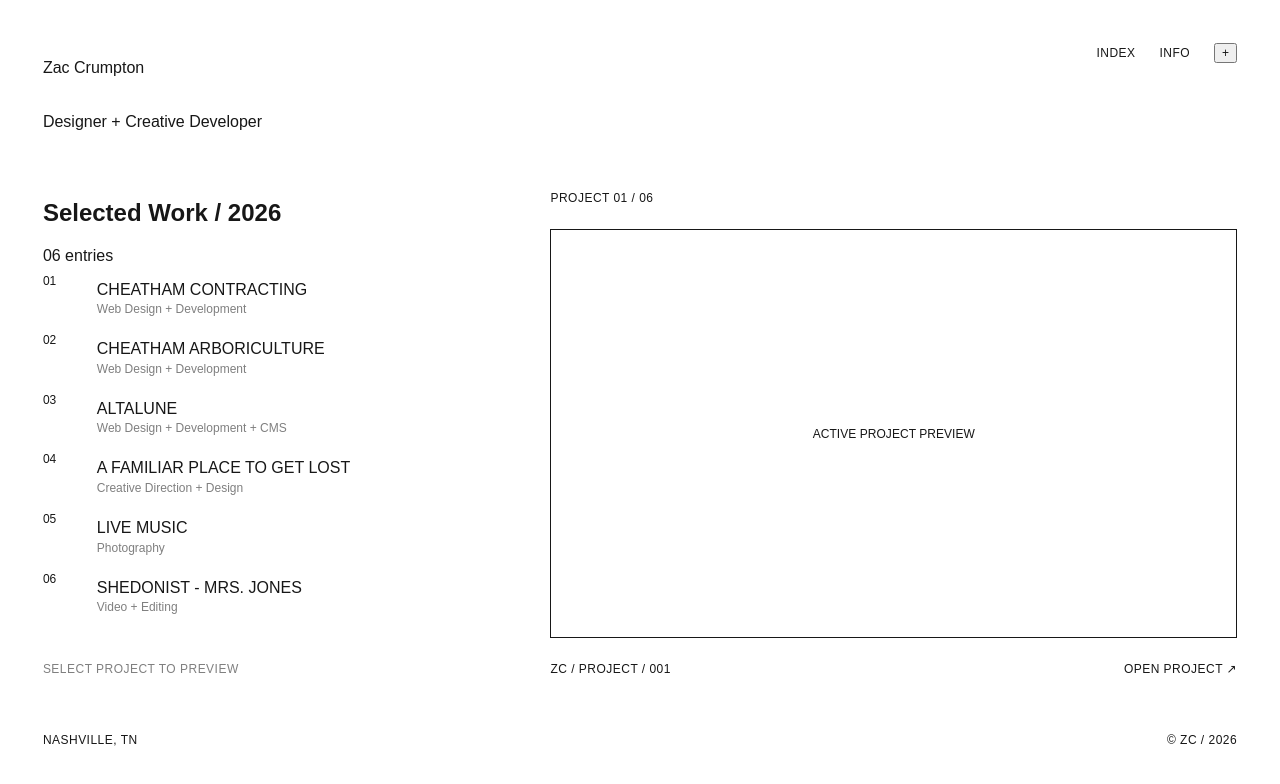
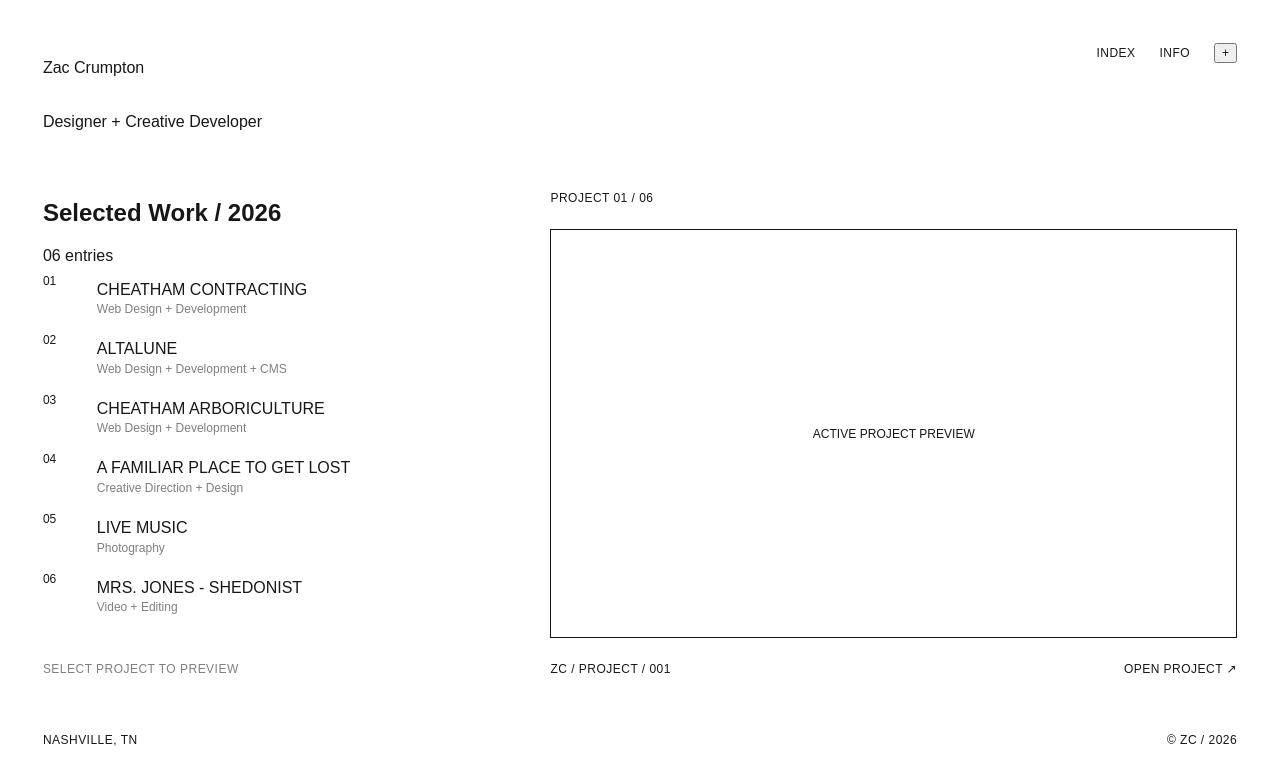
Before and after one commit to ZacCrumpton/zac-crumpton-portfolio, a Next.js app: page / in a window 1280 px wide. Shown: the top 784 px of the page. Built offline with nearby package versions, Linux system fonts and the light colour scheme.

Commit message:
refactor: establish project data architecture

```diff
--- a/src/app/page.tsx
+++ b/src/app/page.tsx
@@ -1,35 +1,4 @@
-const projects = [
-  {
-    number: "01",
-    title: "Cheatham Contracting",
-    category: "Web Design + Development",
-  },
-  {
-    number: "02",
-    title: "Cheatham Arboriculture",
-    category: "Web Design + Development",
-  },
-  {
-    number: "03",
-    title: "Altalune",
-    category: "Web Design + Development + CMS",
-  },
-  {
-    number: "04",
-    title: "A Familiar Place To Get Lost",
-    category: "Creative Direction + Design",
-  },
-  {
-    number: "05",
-    title: "Live Music",
-    category: "Photography",
-  },
-  {
-    number: "06",
-    title: "Shedonist - Mrs. Jones",
-    category: "Video + Editing"
-  },
-];
+import { projects } from "@/data/projects";
 
 export default function Home() {
   return (
@@ -59,9 +28,11 @@ export default function Home() {
 
         <ol className="project-list">
           {projects.map((project) => (
-            <li key={project.number} className="project-item">
+            <li key={project.id} className="project-item">
               <button type="button" className="project-button">
-                <span className="project-number">{project.number}</span>
+                <span className="project-number">
+                  {String(project.id).padStart(2, "0")}
+                </span>
 
                 <span className="project-details">
                   <span className="project-title">{project.title}</span>
--- /dev/null
+++ b/src/data/projects.ts
@@ -0,0 +1,58 @@
+import type { Project } from "@/types/project";
+
+export const projects: Project[] = [
+
+{
+    id: 1,
+    slug: "cheatham-contracting",
+    title: "Cheatham Contracting",
+    category: "Web Design + Development",
+    year: 2025,
+    previewType: "web",
+},
+
+{
+    id: 2,
+    slug: "altalune",
+    title: "Altalune",
+    category: "Web Design + Development + CMS",
+    year: 2025,
+    previewType: "web",
+},
+{
+    id: 3,
+    slug: "cheatham-arboriculture",
+    title: "Cheatham Arboriculture",
+    category: "Web Design + Development",
+    year: 2025,
+    previewType: "web",
+},
+{
+    id: 4,
+    slug: "a-familiar-place-to-get-lost",
+    title: "A Familiar Place To Get Lost",
+    category: "Creative Direction + Design",
+    year: 2026,
+    previewType: "creative",
+},
+{
+    id: 5,
+    slug: "live-music",
+    title: "Live Music",
+    category: "Photography",
+    year: 2026,
+    previewType: "photography",
+},
+{
+    id: 6,
+    slug: "mrs-jones-shedonist",
+    title: "Mrs. Jones - Shedonist",
+    category: "Video + Editing",
+    year: 2026,
+    previewType: "film",
+},
+];
+
+export function getProjectBySlug(slug: string) {
+    return projects.find((project) => project.slug === slug);
+}
--- /dev/null
+++ b/src/types/project.ts
@@ -0,0 +1,8 @@
+export type Project = {
+    id: number;
+    slug: string;
+    title: string;
+    category: string;
+    year: number;
+    previewType: "web" | "photography" | "film" | "creative";
+};
```
